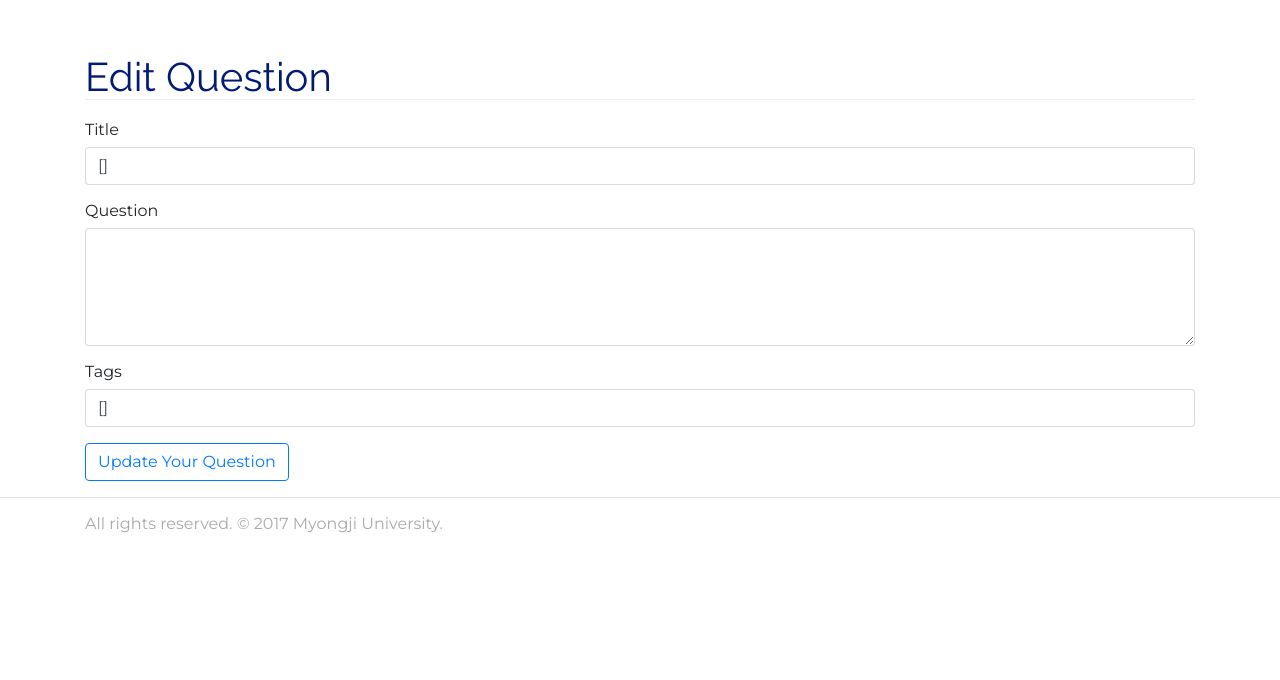
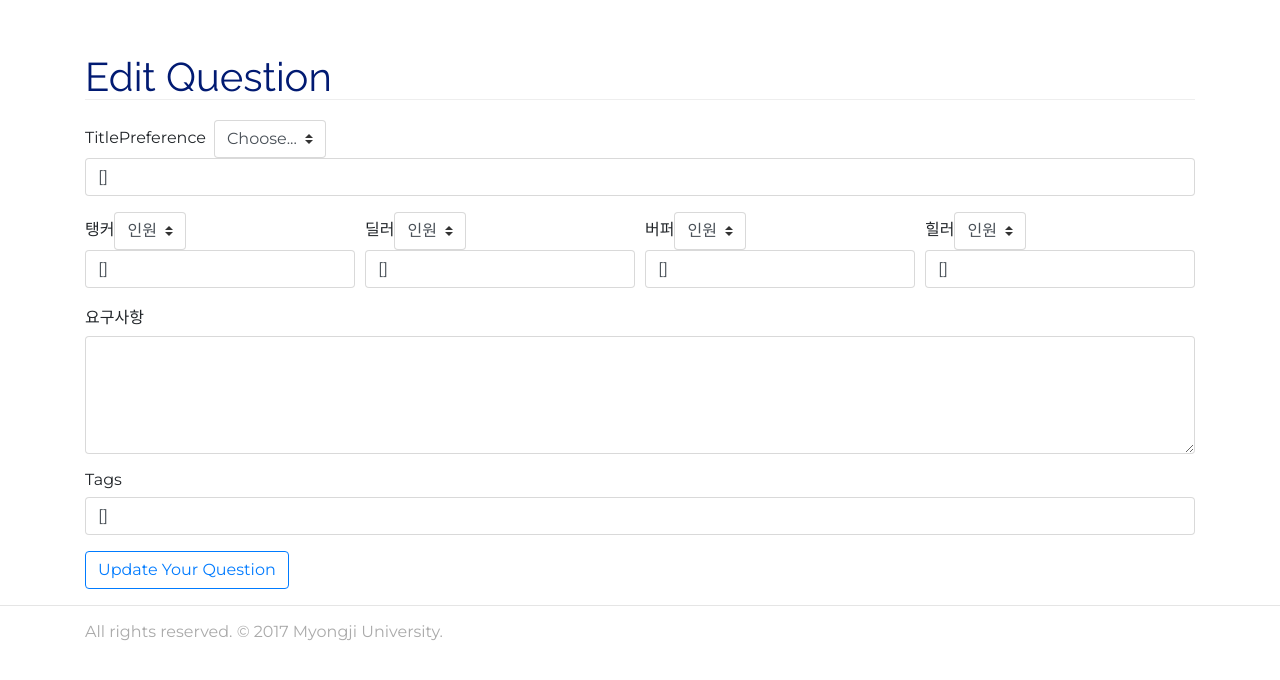
Before and after one commit to ponyong/MYWP, a Node project: template views/questions/edit.pug in a window 1280 px wide. Shown: the part 51-731 px from the top of the page. Run offline with Node 20 templates, Linux system fonts and the light colour scheme; the template is opened without the code that fills it, so the values that code supplies are empty; some libraries are stand-ins or nearby versions.

Commit message:
이벤트 생성 구현 , UI 구현

```diff
--- a/public/stylesheets/base.scss
+++ b/public/stylesheets/base.scss
@@ -15,10 +15,27 @@ a:hover {
 
 .jumbotron {
   margin-top: -1em;
-  background: url('/images/bg.jpg') no-repeat left center;
+  background: url('/images/boss.jpg') no-repeat left center;
   min-height: 20em;
   color: #fff;
   text-shadow: 2px 2px 10px rgba(0, 0, 0, 0.3);
+}
+.search-text {
+  font-size: 2em;
+  margin-bottom: 10px;
+  color: orange;
+}
+.search-border {
+  padding: 20px;
+  text-align: center;
+  border-radius: 4px;
+  border: 1px solid black;
+  background-color: white;
+  width: 90%;
+  margin-left: 5%;
+  height: 200px;
+  position: relative;
+  top: 80px;
 }
 
 .form-actions {
--- a/views/questions/_form.pug
+++ b/views/questions/_form.pug
@@ -1,9 +1,55 @@
 .form-group
   label(for="title") Title
-  input.form-control(type="text", name="title", placeholder="What's your question?", value=question.title)
+  label(class="mr-sm-2" for="inlineFormCustomSelectPref") Preference
+  select(type = "text" id="title_selecter" class="custom-select mb-2 mr-sm-2 mb-sm-0")
+    option(selected) Choose...
+    option(value="1") One
+    option(value="2") Two
+    option(value="3") Three
+  input.form-control(type="text", id="TITLE", name="title", placeholder="제목", value=question.title)
+
 .form-group
-  label(for="question") Question
+  .form-row
+    .col-3
+      label(for="title") 탱커
+      select(type = "text" id="TANK_NUM" class="custom-select mb-2 mr-sm-2 mb-sm-0")
+        option(selected) 인원
+        option(value="1") 1
+        option(value="2") 2
+        option(value="3") 3
+      input.form-control(type="text", id="TANKER", name="tanker", placeholder="제목", value=question.title)
+    .col-3
+      label(for="title") 딜러
+      select(type = "text" id="DEALER_NUM" class="custom-select mb-2 mr-sm-2 mb-sm-0")
+        option(selected) 인원
+        option(value="1") 1
+        option(value="2") 2
+        option(value="3") 3
+      input.form-control(type="text", id="DEALER", name="dealer", placeholder="제목", value=question.title)
+    .col-3
+      label(for="title") 버퍼
+      select(type = "text" id="BUFFER_NUM" class="custom-select mb-2 mr-sm-2 mb-sm-0")
+        option(selected) 인원
+        option(value="1") 1
+        option(value="2") 2
+        option(value="3") 3
+      input.form-control(type="text", id="BUFFER", name="buffer", placeholder="제목", value=question.title)
+    .col-3
+      label(for="title") 힐러
+      select(type = "text" id="HEAL_NUM" class="custom-select mb-2 mr-sm-2 mb-sm-0")
+        option(selected) 인원
+        option(value="1") 1
+        option(value="2") 2
+        option(value="3") 3
+      input.form-control(type="text", id="HEALER", name="healer", placeholder="제목", value=question.title)
+.form-group
+  label(for="question")  요구사항
   textarea.form-control(name="content", rows="5")= question.content
 .form-group
   label(for="tags") Tags
   input.form-control(type="text", name="tags", placeholder="tags separated by spaces", value=question.tags ? question.tags.join(" ") : "")
+
+
+script(src="https://code.jquery.com/jquery-3.2.1.js")
+script
+  include select.js
--- a/views/questions/new.pug
+++ b/views/questions/new.pug
@@ -2,7 +2,7 @@ extends ../layout
 
 block content
   .container
-    h1.main-title New Question
+    h1.main-title 파티 모집
     form(action="/questions", method="POST")
       include _form
-      button.btn.btn-outline-primary(type="submit") Post Your Question
+      button.btn.btn-outline-primary(type="submit") 모집
--- /dev/null
+++ b/views/questions/select.js
@@ -0,0 +1,24 @@
+$('#title_selecter').click(function () {
+  var selected = $("#title_selecter > option:selected").text();
+  $('#TITLE').val(selected);
+});
+
+$('#TANK_NUM').click(function () {
+  var selected = $("#TANK_NUM > option:selected").text();
+  $('#TANKER').val(selected);
+});
+
+$('#DEALER_NUM').click(function () {
+  var selected = $("#DEALER_NUM > option:selected").text();
+  $('#DEALER').val(selected);
+});
+
+$('#BUFFER_NUM').click(function () {
+  var selected = $("#BUFFER_NUM > option:selected").text();
+  $('#BUFFER').val(selected);
+});
+
+$('#HEALER_NUM').click(function () {
+  var selected = $("#HEALER_NUM > option:selected").text();
+  $('#HEALER').val(selected);
+});
```
Also changed, not shown: public/stylesheets/style.css (+13 -17 lines), views/Search.pug (deleted, +0 -18 lines), views/index.pug (+0 -13 lines), lib/passport-config.js, routes/questions.js (line endings or trailing spaces), 1 other file.
